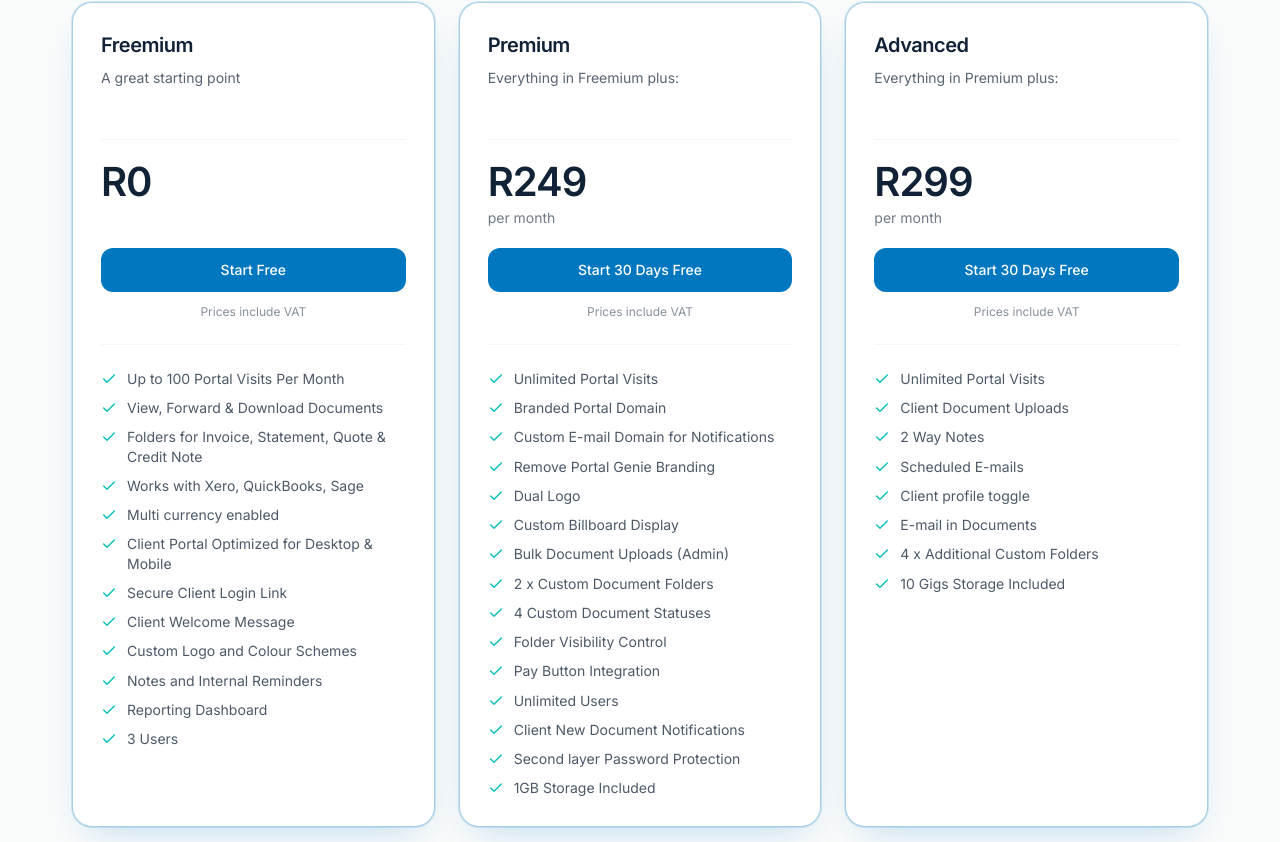
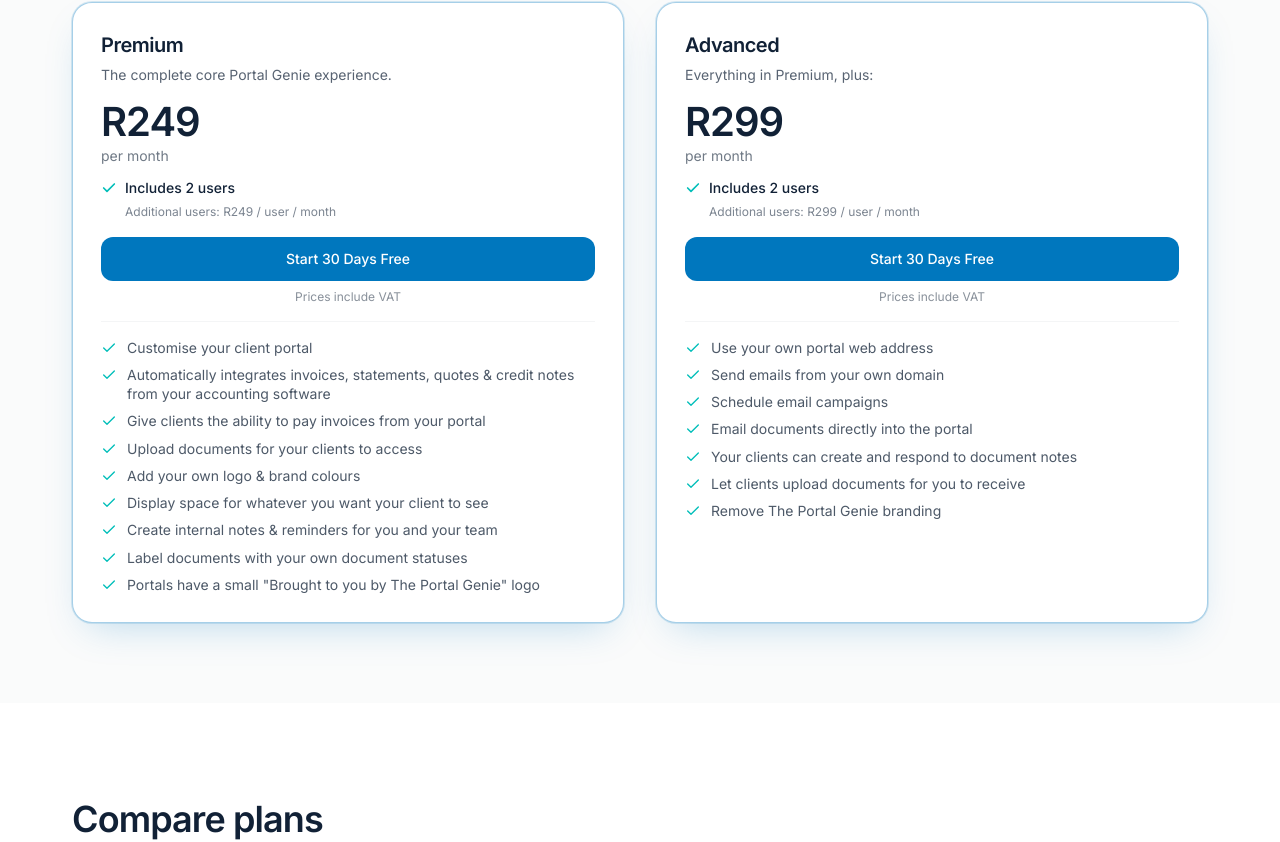
Before and after one commit to ThePortalGenie/portal-genie-site, a Next.js app: page /pricing in a window 1280 px wide. Shown: the part 714-1556 px from the top of the page. Built offline with nearby package versions, Linux system fonts and the light colour scheme.

Commit message:
New Pricing - Premium and Advanced + Pay Per User

```diff
--- a/components/pricing/PricingCard.tsx
+++ b/components/pricing/PricingCard.tsx
@@ -3,6 +3,7 @@
 import {
   formatPlanPrice,
   getPlanCardFeatures,
+  getPlanUserAllowanceCopy,
   pricingPage,
   type CurrencyCode,
   type PricingPlan,
@@ -16,19 +17,20 @@
 export function PricingCard({ plan, currency }: PricingCardProps) {
   const features = getPlanCardFeatures(plan.id);
   const price = formatPlanPrice(plan.prices[currency], currency);
+  const userAllowance = getPlanUserAllowanceCopy(plan, currency);
 
   return (
     <article className="flex h-full flex-col rounded-card border border-portal-blue/35 bg-surface p-6 shadow-[0_16px_40px_-16px_rgba(0,119,190,0.28)] ring-1 ring-portal-blue/15 lg:p-7">
-      <div className="min-h-[5.5rem]">
+      <div>
         <h3 className="text-xl font-semibold tracking-tight text-portal-navy">
           {plan.name}
         </h3>
-        <p className="mt-2 text-sm leading-relaxed text-portal-navy/70">
+        <p className="mt-1.5 text-sm leading-snug text-portal-navy/70">
           {plan.description}
         </p>
       </div>
 
-      <div className="mt-5 min-h-[4.75rem] border-t border-muted/15 pt-5">
+      <div className="mt-4">
         <p
           className={[
             "font-semibold tracking-tight text-portal-navy",
@@ -38,27 +40,39 @@
           {price.primary}
         </p>
         {price.period ? (
-          <p className="mt-1 text-sm text-portal-navy/60">{price.period}</p>
-        ) : (
-          <p className="mt-1 text-sm text-transparent select-none" aria-hidden="true">
-            &nbsp;
-          </p>
-        )}
+          <p className="mt-0.5 text-sm text-portal-navy/60">{price.period}</p>
+        ) : null}
       </div>
 
-      <div className="mt-5">
+      <div className="mt-3">
+        <p className="flex items-center gap-2 text-sm font-medium text-portal-navy">
+          <Check
+            className="size-4 shrink-0 text-portal-teal"
+            strokeWidth={2.5}
+            aria-hidden="true"
+          />
+          <span>{userAllowance.includedUsers}</span>
+        </p>
+        {userAllowance.additionalUsers ? (
+          <p className="mt-1.5 pl-6 text-xs leading-snug text-portal-navy/55">
+            {userAllowance.additionalUsers}
+          </p>
+        ) : null}
+      </div>
+
+      <div className="mt-4">
         <ButtonLink href={plan.cta.href} variant="primary" className="w-full">
           {plan.cta.label}
         </ButtonLink>
       </div>
 
       {pricingPage.currency.pricesIncludeVat ? (
-        <p className="mt-3 text-center text-xs text-portal-navy/50">
+        <p className="mt-2 text-center text-xs text-portal-navy/50">
           {pricingPage.currency.vatNote}
         </p>
       ) : null}
 
-      <ul className="mt-6 flex flex-1 flex-col gap-2.5 border-t border-muted/15 pt-6">
+      <ul className="mt-4 flex flex-1 flex-col gap-2 border-t border-muted/15 pt-4">
         {features.map((feature) => (
           <li
             key={feature}
@@ -69,7 +83,7 @@
               strokeWidth={2}
               aria-hidden="true"
             />
-            <span>{feature}</span>
+            <span className="min-w-0 flex-1">{feature}</span>
           </li>
         ))}
       </ul>
--- a/components/pricing/PricingPlans.tsx
+++ b/components/pricing/PricingPlans.tsx
@@ -46,7 +46,7 @@
           aria-label="Plan options"
           className="mt-4 scroll-mt-[88px] md:mt-7 md:scroll-mt-28"
         >
-          <div className="grid gap-5 md:grid-cols-2 md:gap-6 xl:grid-cols-3 xl:gap-6">
+          <div className="mx-auto grid max-w-5xl gap-5 md:grid-cols-2 md:gap-8 lg:max-w-6xl">
             {pricingPlans.map((plan) => (
               <PricingCard key={plan.id} plan={plan} currency={currency} />
             ))}
--- a/content/pricing.ts
+++ b/content/pricing.ts
@@ -3,7 +3,7 @@
 
 export type CurrencyCode = "ZAR" | "USD" | "GBP" | "EUR";
 
-export type PlanId = "freemium" | "premium" | "advanced";
+export type PlanId = "premium" | "advanced";
 
 export type PlanPrices = Record<CurrencyCode, number | null>;
 
@@ -18,7 +18,6 @@
       name: string;
       kind: "boolean";
       description?: string;
-      /** Whether each plan includes this feature */
       values: Record<PlanId, boolean>;
     }
   | {
@@ -33,12 +32,13 @@
   id: PlanId;
   name: string;
   description: string;
-  /**
-   * Customer-facing feature lines for this plan’s pricing card.
-   * Kept separate from comparison-table values so card wording can differ.
-   */
+  /** Customer-facing feature lines for the plan card */
   cardFeatures: string[];
+  /** Included users (same across all currencies) */
+  includedUsers: number;
   prices: PlanPrices;
+  /** Per-user price for additional users, by currency */
+  extraUserPrices: PlanPrices;
   cta: {
     label: string;
     href: string;
@@ -57,206 +57,175 @@
   { code: "EUR", label: "EUR", symbol: "€" },
 ];
 
+/** Premium plan card features — exact wording and order */
+export const premiumCardFeatures = [
+  "Customise your client portal",
+  "Automatically integrates invoices, statements, quotes & credit notes from your accounting software",
+  "Give clients the ability to pay invoices from your portal",
+  "Upload documents for your clients to access",
+  "Add your own logo & brand colours",
+  "Display space for whatever you want your client to see",
+  "Create internal notes & reminders for you and your team",
+  "Label documents with your own document statuses",
+  'Portals have a small "Brought to you by The Portal Genie" logo',
+] as const;
+
+/** Advanced plan card features — additional capabilities only */
+export const advancedCardFeatures = [
+  "Use your own portal web address",
+  "Send emails from your own domain",
+  "Schedule email campaigns",
+  "Email documents directly into the portal",
+  "Your clients can create and respond to document notes",
+  "Let clients upload documents for you to receive",
+  "Remove The Portal Genie branding",
+] as const;
+
 /**
- * Comparison-table features (structured values / booleans).
- * Plan card copy lives on each plan’s `cardFeatures` array and may differ.
+ * Comparison-table rows: Premium + Advanced only.
+ * Premium capabilities are included in both plans unless marked advanced-only.
  */
 export const pricingFeatures: PricingFeatureDefinition[] = [
   {
-    id: "visits",
-    name: "Visits per month",
-    kind: "value",
-    values: {
-      freemium: { compare: "100" },
-      premium: { compare: "Unlimited" },
-      advanced: { compare: "Unlimited" },
-    },
+    id: "customise-client-portal",
+    name: "Customise your client portal",
+    kind: "boolean",
+    values: { premium: true, advanced: true },
   },
   {
-    id: "view-forward-download",
-    name: "View, Forward & Download Documents",
+    id: "accounting-integration",
+    name: "Automatically integrates invoices, statements, quotes & credit notes from your accounting software",
     kind: "boolean",
-    values: { freemium: true, premium: true, advanced: true },
+    values: { premium: true, advanced: true },
   },
   {
-    id: "core-folders",
-    name: "Folders for Invoice, Statement, Quote & Credit Note",
+    id: "pay-invoices",
+    name: "Give clients the ability to pay invoices from your portal",
     kind: "boolean",
-    values: { freemium: true, premium: true, advanced: true },
+    values: { premium: true, advanced: true },
   },
   {
-    id: "accounting-integrations",
-    name: "Works with Xero, QuickBooks, Sage",
+    id: "upload-documents",
+    name: "Upload documents for your clients to access",
     kind: "boolean",
-    values: { freemium: true, premium: true, advanced: true },
+    values: { premium: true, advanced: true },
   },
   {
-    id: "multi-currency",
-    name: "Multi currency enabled",
+    id: "logo-brand-colours",
+    name: "Add your own logo & brand colours",
     kind: "boolean",
-    values: { freemium: true, premium: true, advanced: true },
+    values: { premium: true, advanced: true },
   },
   {
-    id: "responsive-portal",
-    name: "Client Portal Optimized for Desktop & Mobile",
+    id: "display-space",
+    name: "Display space for whatever you want your client to see",
     kind: "boolean",
-    values: { freemium: true, premium: true, advanced: true },
+    values: { premium: true, advanced: true },
   },
   {
-    id: "secure-login-link",
-    name: "Secure Client Login Link",
+    id: "internal-notes",
+    name: "Create internal notes & reminders for you and your team",
     kind: "boolean",
-    values: { freemium: true, premium: true, advanced: true },
+    values: { premium: true, advanced: true },
   },
   {
-    id: "welcome-message",
-    name: "Client Welcome Message",
+    id: "document-statuses",
+    name: "Label documents with your own document statuses",
     kind: "boolean",
-    values: { freemium: true, premium: true, advanced: true },
+    values: { premium: true, advanced: true },
   },
   {
-    id: "custom-logo-colours",
-    name: "Custom Logo and Colour Schemes",
+    id: "portal-genie-logo",
+    name: 'Portals have a small "Brought to you by The Portal Genie" logo',
     kind: "boolean",
-    values: { freemium: true, premium: true, advanced: true },
-  },
-  {
-    id: "notes-reminders",
-    name: "Notes and Internal Reminders",
-    kind: "boolean",
-    values: { freemium: true, premium: true, advanced: true },
-  },
-  {
-    id: "reporting-dashboard",
-    name: "Reporting Dashboard",
-    kind: "boolean",
-    values: { freemium: true, premium: true, advanced: true },
+    values: { premium: true, advanced: false },
   },
   {
     id: "users",
-    name: "Users",
+    name: "Users Included",
     kind: "value",
     values: {
-      freemium: { compare: "3" },
-      premium: { compare: "Unlimited" },
-      advanced: { compare: "Unlimited" },
+      premium: { compare: "2" },
+      advanced: { compare: "2" },
     },
-  },
-  {
-    id: "branded-domain",
-    name: "Branded Portal Domain",
-    kind: "boolean",
-    values: { freemium: false, premium: true, advanced: true },
-  },
-  {
-    id: "custom-email-domain",
-    name: "Custom E-mail Domain for Notifications",
-    kind: "boolean",
-    values: { freemium: false, premium: true, advanced: true },
-  },
-  {
-    id: "remove-branding",
-    name: "Remove Portal Genie Branding",
-    kind: "boolean",
-    values: { freemium: false, premium: true, advanced: true },
-  },
-  {
-    id: "dual-logo",
-    name: "Dual Logo",
-    kind: "boolean",
-    values: { freemium: false, premium: true, advanced: true },
-  },
-  {
-    id: "custom-billboard",
-    name: "Custom Billboard Display",
-    kind: "boolean",
-    values: { freemium: false, premium: true, advanced: true },
-  },
-  {
-    id: "bulk-uploads",
-    name: "Bulk Document Uploads (Admin)",
-    kind: "boolean",
-    values: { freemium: false, premium: true, advanced: true },
-  },
-  {
-    id: "customer-folders",
-    name: "Customer Folders",
-    kind: "value",
-    values: {
-      freemium: { compare: null },
-      premium: { compare: "2" },
-      advanced: { compare: "6" },
-    },
-  },
-  {
-    id: "custom-statuses",
-    name: "Custom Document Statuses",
-    kind: "boolean",
-    values: { freemium: false, premium: true, advanced: true },
-  },
-  {
-    id: "folder-visibility",
-    name: "Folder Visibility Control",
-    kind: "boolean",
-    values: { freemium: false, premium: true, advanced: true },
-  },
-  {
-    id: "pay-button",
-    name: "Pay Button Integration",
-    kind: "boolean",
-    values: { freemium: false, premium: true, advanced: true },
-  },
-  {
-    id: "new-doc-notifications",
-    name: "Client New Document Notifications",
-    kind: "boolean",
-    values: { freemium: false, premium: true, advanced: true },
-  },
-  {
-    id: "second-password",
-    name: "Second layer Password Protection",
-    kind: "boolean",
-    values: { freemium: false, premium: true, advanced: true },
   },
   {
     id: "included-storage",
     name: "Included Storage",
     kind: "value",
     values: {
-      freemium: { compare: null },
-      premium: { compare: "2GB" },
-      advanced: { compare: "10GB" },
+      premium: { compare: "2 GB" },
+      advanced: { compare: "10 GB" },
     },
   },
   {
-    id: "client-uploads",
-    name: "Client Document Uploads",
-    kind: "boolean",
-    values: { freemium: false, premium: false, advanced: true },
+    id: "included-emails",
+    name: "Included Emails",
+    kind: "value",
+    values: {
+      premium: { compare: "500" },
+      advanced: { compare: "2,000" },
+    },
   },
   {
-    id: "two-way-notes",
-    name: "2 Way Notes",
+    id: "email-into-portal",
+    name: "Email documents directly into the portal",
     kind: "boolean",
-    values: { freemium: false, premium: false, advanced: true },
+    values: { premium: false, advanced: true },
   },
   {
-    id: "scheduled-emails",
-    name: "Scheduled E-mails",
+    id: "schedule-campaigns",
+    name: "Schedule email campaigns",
     kind: "boolean",
-    values: { freemium: false, premium: false, advanced: true },
+    values: { premium: false, advanced: true },
   },
   {
-    id: "client-profile-toggle",
-    name: "Client Profile Toggle",
+    id: "group-clients-email-campaigns",
+    name: "Group Clients for Email Campaigns",
     kind: "boolean",
-    values: { freemium: false, premium: false, advanced: true },
+    values: { premium: false, advanced: true },
   },
   {
-    id: "email-in-documents",
-    name: "E-mail in Documents",
+    id: "reply-to-emails",
+    name: "Reply to Emails",
     kind: "boolean",
-    values: { freemium: false, premium: false, advanced: true },
+    values: { premium: false, advanced: true },
+  },
+  {
+    id: "extra-password-protection",
+    name: "Add Extra Password Protection to Your Portal",
+    kind: "boolean",
+    values: { premium: false, advanced: true },
+  },
+  {
+    id: "email-domain",
+    name: "Send emails from your own domain",
+    kind: "boolean",
+    values: { premium: false, advanced: true },
+  },
+  {
+    id: "portal-web-address",
+    name: "Use your own portal web address",
+    kind: "boolean",
+    values: { premium: false, advanced: true },
+  },
+  {
+    id: "document-notes",
+    name: "Your clients can create and respond to document notes",
+    kind: "boolean",
+    values: { premium: false, advanced: true },
+  },
+  {
+    id: "client-uploads",
+    name: "Let clients upload documents for you to receive",
+    kind: "boolean",
+    values: { premium: false, advanced: true },
+  },
+  {
+    id: "remove-branding",
+    name: "Remove The Portal Genie branding",
+    kind: "boolean",
+    values: { premium: false, advanced: true },
   },
 ];
 
@@ -267,91 +236,51 @@
  */
 export const pricingPlans: PricingPlan[] = [
   {
-    id: "freemium",
-    name: "Freemium",
-    description: "A great starting point",
-    prices: {
-      ZAR: 0,
-      USD: 0,
-      GBP: 0,
-      EUR: 0,
-    },
-    cta: {
-      label: buttons.startFree,
-      href: links.startFree,
-    },
-    cardFeatures: [
-      "Up to 100 Portal Visits Per Month",
-      "View, Forward & Download Documents",
-      "Folders for Invoice, Statement, Quote & Credit Note",
-      "Works with Xero, QuickBooks, Sage",
-      "Multi currency enabled",
-      "Client Portal Optimized for Desktop & Mobile",
-      "Secure Client Login Link",
-      "Client Welcome Message",
-      "Custom Logo and Colour Schemes",
-      "Notes and Internal Reminders",
-      "Reporting Dashboard",
-      "3 Users",
-    ],
-  },
-  {
     id: "premium",
     name: "Premium",
-    description: "Everything in Freemium plus:",
+    description: "The complete core Portal Genie experience.",
     featured: true,
+    includedUsers: 2,
     prices: {
       ZAR: 249,
-      USD: 12,
-      GBP: 10,
-      EUR: 11,
+      USD: 20,
+      GBP: 15,
+      EUR: 18,
+    },
+    extraUserPrices: {
+      ZAR: 249,
+      USD: 20,
+      GBP: 15,
+      EUR: 18,
     },
     cta: {
       label: buttons.start30DaysFree,
       href: links.premiumStartFree,
     },
-    cardFeatures: [
-      "Unlimited Portal Visits",
-      "Branded Portal Domain",
-      "Custom E-mail Domain for Notifications",
-      "Remove Portal Genie Branding",
-      "Dual Logo",
-      "Custom Billboard Display",
-      "Bulk Document Uploads (Admin)",
-      "2 x Custom Document Folders",
-      "4 Custom Document Statuses",
-      "Folder Visibility Control",
-      "Pay Button Integration",
-      "Unlimited Users",
-      "Client New Document Notifications",
-      "Second layer Password Protection",
-      "1GB Storage Included",
-    ],
+    cardFeatures: [...premiumCardFeatures],
   },
   {
     id: "advanced",
     name: "Advanced",
-    description: "Everything in Premium plus:",
+    description: "Everything in Premium, plus:",
+    includedUsers: 2,
     prices: {
       ZAR: 299,
-      USD: 15,
-      GBP: 12,
-      EUR: 14,
+      USD: 30,
+      GBP: 22,
+      EUR: 26,
+    },
+    extraUserPrices: {
+      ZAR: 299,
+      USD: 30,
+      GBP: 22,
+      EUR: 26,
     },
     cta: {
       label: buttons.start30DaysFree,
       href: links.advancedStartFree,
     },
-    cardFeatures: [
-      "Unlimited Portal Visits",
-      "Client Document Uploads",
-      "2 Way Notes",
-      "Scheduled E-mails",
-      "Client profile toggle",
-      "E-mail in Documents",
-      "4 x Additional Custom Folders",
-      "10 Gigs Storage Included",
-    ],
+    cardFeatures: [...advancedCardFeatures],
   },
 ];
 
@@ -359,16 +288,16 @@
   metadata: {
     title: "Pricing",
     description:
-      "Simple pricing for Portal Genie. Start free and choose the Freemium, Premium or Advanced plan that fits your business.",
+      "Simple pricing for Portal Genie. Choose Premium or Advanced and start with a 30-day free trial — with currency options for ZAR, USD, GBP and EUR.",
     openGraph: {
       title: "Portal Genie Pricing",
       description:
-        "Explore Portal Genie pricing — Freemium, Premium and Advanced plans with currency options for ZAR, USD, GBP and EUR.",
+        "Explore Portal Genie pricing — Premium and Advanced plans with currency options for ZAR, USD, GBP and EUR.",
     },
   },
   hero: {
     headline: "Simple pricing that grows with your business.",
-    description: "Start free and choose the plan that fits your business.",
+    description: "Choose the Premium or Advanced plan that fits your business.",
   },
   currency: {
     default: "ZAR" as CurrencyCode,
@@ -379,8 +308,7 @@
   },
   compare: {
     headline: "Compare plans",
-    description:
-      "See everything included across Freemium, Premium and Advanced.",
+    description: "See everything included across Premium and Advanced.",
   },
   faq: {
     headline: "Frequently asked questions",
@@ -391,19 +319,19 @@
           "No. Portal Genie is the customer experience layer for businesses using accounting software like Xero. Your team continues working in their accounting system while customers get a secure, branded portal for documents, communication, payments and self-service.",
       },
       {
-        question: "Is there a free plan?",
+        question: "Is there a free trial?",
         answer:
-          "Yes. Freemium lets you get started at no cost, with Premium and Advanced available when you need more capacity and branding control.",
+          "Yes. Premium and Advanced both include a 30-day free trial so you can explore the platform before subscribing.",
       },
       {
         question: "Can I change plans later?",
         answer:
-          "Yes. You can move between plans as your business needs change. Compare the plans above to see what is included at each tier.",
+          "Yes. You can move between Premium and Advanced as your business needs change. Compare the plans above to see what is included at each tier.",
       },
       {
         question: "Can I use my own branding?",
         answer:
-          "Yes. Freemium includes custom logo and colour schemes. Premium and Advanced unlock branded domains, dual logos, billboards and the option to remove Portal Genie branding.",
+          "Yes. Premium includes your own logo, brand colours and a customised client portal. Advanced adds your own portal web address, email domain and the option to remove Portal Genie branding.",
       },
       {
         question: "Is Portal Genie secure?",
@@ -413,17 +341,17 @@
       {
         question: "How quickly can I get started?",
         answer:
-          "You can create an account and begin setting up your customer portal immediately. Choose Freemium to start free, or Premium / Advanced for a 30-day free trial.",
+          "You can start a 30-day free trial on Premium or Advanced and begin setting up your customer portal immediately.",
       },
     ],
   },
   finalCta: {
     headline: "Ready to create a better customer experience?",
     description:
-      "Start free or book a demo to see how Portal Genie helps your business deliver a more connected customer experience.",
+      "Book a demo to explore the platform, or start a 30-day free trial with Premium or Advanced.",
     primaryCta: {
-      label: buttons.startFree,
-      href: links.startFree,
+      label: buttons.start30DaysFree,
+      href: links.premiumStartFree,
     },
     secondaryCta: {
       label: buttons.bookDemo,
@@ -448,12 +376,12 @@
   targetId: "plans",
 } as const;
 
-/** Features shown on a plan card, in defined order. */
+/** Features shown on a plan card */
 export function getPlanCardFeatures(planId: PlanId): string[] {
-  return pricingPlans.find((item) => item.id === planId)?.cardFeatures ?? [];
+  return pricingPlans.find((plan) => plan.id === planId)?.cardFeatures ?? [];
 }
 
-/** Ordered features for the comparison table. */
+/** Ordered features for the comparison table */
 export function getComparisonFeatures(): PricingFeatureDefinition[] {
   return pricingFeatures;
 }
@@ -467,6 +395,45 @@
   }
 
   return { kind: "boolean", included: feature.values[planId] };
+}
+
+export function formatCurrencyAmount(
+  amount: number | null,
+  currency: CurrencyCode,
+): string | null {
+  if (amount === null) {
+    return null;
+  }
+
+  const symbol =
+    pricingCurrencies.find((item) => item.code === currency)?.symbol ?? "";
+
+  return `${symbol}${amount}`;
+}
+
+export function getPlanUserAllowanceCopy(
+  plan: PricingPlan,
+  currency: CurrencyCode,
+): {
+  includedUsers: string;
+  additionalUsers: string | null;
+} {
+  const includedUsers =
+    plan.includedUsers === 1
+      ? "Includes 1 user"
+      : `Includes ${plan.includedUsers} users`;
+
+  const extraUserAmount = formatCurrencyAmount(
+    plan.extraUserPrices[currency],
+    currency,
+  );
+
+  return {
+    includedUsers,
+    additionalUsers: extraUserAmount
+      ? `Additional users: ${extraUserAmount} / user / month`
+      : null,
+  };
 }
 
 export function formatPlanPrice(
@@ -493,7 +460,7 @@
   }
 
   return {
-    primary: `${symbol}${amount}`,
+    primary: formatCurrencyAmount(amount, currency) ?? pricingPage.currency.priceUnavailable,
     period: pricingPage.currency.billingPeriod,
     unavailable: false,
   };
```
Also changed, not shown: components/pricing/PricingCompareTable.tsx (+8 -3 lines).
